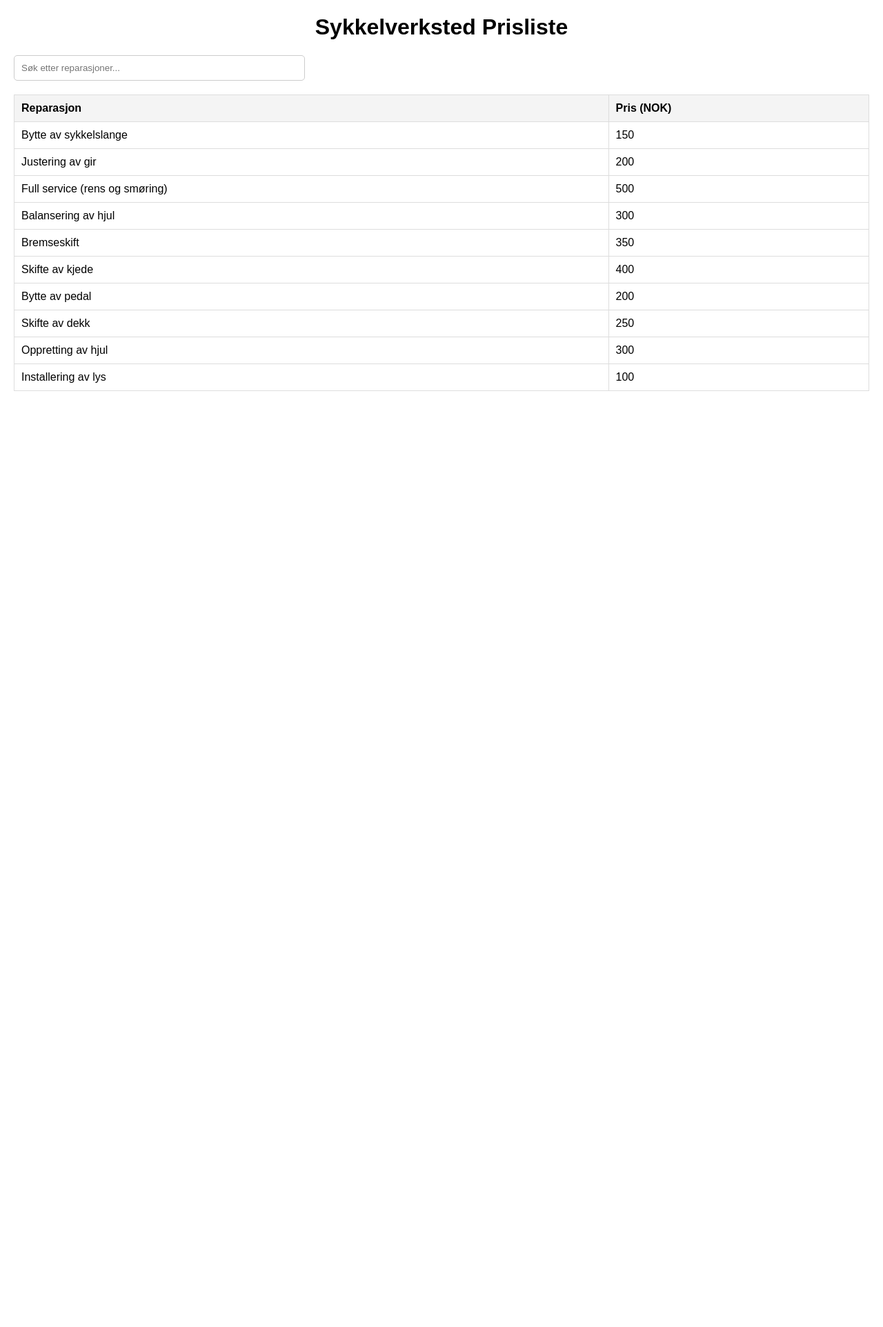
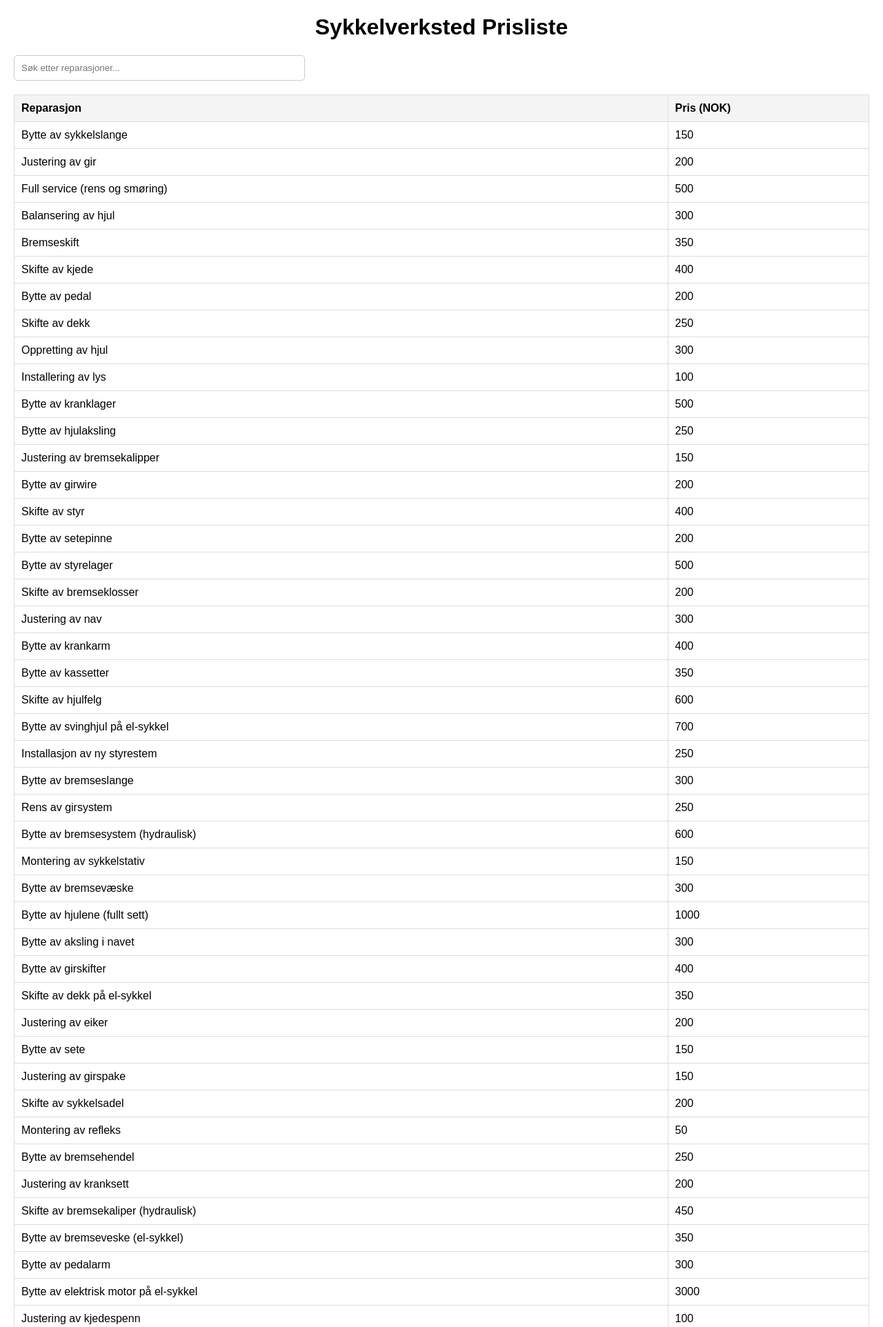
Before and after one commit to simonulvevadet/Terminoppgave_simon_2IMB, a Flask app: template Templates/Varer.html in a window 1280 px wide. Shown: the top 1924 px of the page at 69% size. Before the commit the page ends 567 px from the top, so only its background shows below. Run offline with Flask 3, Linux system fonts and the light colour scheme; the template is opened without the code that fills it, so the values that code supplies are empty.

Commit message:
Notater og skille kode
lagt til mer notater i libirary, prøver å få insert, varer og search sidene til å fungere

```diff
--- /dev/null
+++ b/Static/StylesVarer.css
@@ -0,0 +1,36 @@
+body {
+    font-family: Arial, sans-serif;
+    margin: 20px;
+}
+
+h1 {
+    text-align: center;
+}
+
+#search {
+    margin-bottom: 20px;
+    padding: 10px;
+    width: 100%;
+    max-width: 400px;
+    border: 1px solid #ccc;
+    border-radius: 5px;
+}
+
+table {
+    width: 100%;
+    border-collapse: collapse;
+}
+
+th, td {
+    padding: 10px;
+    text-align: left;
+    border: 1px solid #ddd;
+}
+
+th {
+    background-color: #f4f4f4;
+}
+
+tr:hover {
+    background-color: #f9f9f9;
+}
--- a/Static/script.js
+++ b/Static/script.js
@@ -89,3 +89,23 @@ async function loadRepairs() {
         repairDiv.appendChild(repairElement);  // Legger til reparasjonselementet i repairDiv.
     });
 }
+
+
+function searchTable() {
+    const input = document.getElementById("search");
+    const filter = input.value.toLowerCase();
+    const table = document.getElementById("priceTable");
+    const rows = table.getElementsByTagName("tr");
+
+    for (let i = 1; i < rows.length; i++) {
+        const cells = rows[i].getElementsByTagName("td");
+        let match = false;
+        for (let j = 0; j < cells.length; j++) {
+            if (cells[j].textContent.toLowerCase().includes(filter)) {
+                match = true;
+                break;
+            }
+        }
+        rows[i].style.display = match ? "" : "none";
+    }
+}
--- a/Templates/Varer.html
+++ b/Templates/Varer.html
@@ -1,62 +1,14 @@
 <!DOCTYPE html>
 <html lang="no">
+
 <head>
     <meta charset="UTF-8">
     <meta name="viewport" content="width=device-width, initial-scale=1.0">
     <title>Sykkelverksted Prisliste</title>
-    <style>
-        body {
-            font-family: Arial, sans-serif;
-            margin: 20px;
-        }
-        h1 {
-            text-align: center;
-        }
-        #search {
-            margin-bottom: 20px;
-            padding: 10px;
-            width: 100%;
-            max-width: 400px;
-            border: 1px solid #ccc;
-            border-radius: 5px;
-        }
-        table {
-            width: 100%;
-            border-collapse: collapse;
-        }
-        th, td {
-            padding: 10px;
-            text-align: left;
-            border: 1px solid #ddd;
-        }
-        th {
-            background-color: #f4f4f4;
-        }
-        tr:hover {
-            background-color: #f9f9f9;
-        }
-    </style>
-    <script>
-        function searchTable() {
-            const input = document.getElementById("search");
-            const filter = input.value.toLowerCase();
-            const table = document.getElementById("priceTable");
-            const rows = table.getElementsByTagName("tr");
+    <link rel="stylesheet" href="../Static/StylesVarer.css">
+</head>
 
-            for (let i = 1; i < rows.length; i++) {
-                const cells = rows[i].getElementsByTagName("td");
-                let match = false;
-                for (let j = 0; j < cells.length; j++) {
-                    if (cells[j].textContent.toLowerCase().includes(filter)) {
-                        match = true;
-                        break;
-                    }
-                }
-                rows[i].style.display = match ? "" : "none";
-            }
-        }
-    </script>
-</head>
+
 <body>
     <h1>Sykkelverksted Prisliste</h1>
     <input type="text" id="search" onkeyup="searchTable()" placeholder="Søk etter reparasjoner...">
@@ -108,7 +60,260 @@
                 <td>Installering av lys</td>
                 <td>100</td>
             </tr>
+            <tr>
+                <td>Bytte av kranklager</td>
+                <td>500</td>
+            </tr>
+            <tr>
+                <td>Bytte av hjulaksling</td>
+                <td>250</td>
+            </tr>
+            <tr>
+                <td>Justering av bremsekalipper</td>
+                <td>150</td>
+            </tr>
+            <tr>
+                <td>Bytte av girwire</td>
+                <td>200</td>
+            </tr>
+            <tr>
+                <td>Skifte av styr</td>
+                <td>400</td>
+            </tr>
+            <tr>
+                <td>Bytte av setepinne</td>
+                <td>200</td>
+            </tr>
+            <tr>
+                <td>Bytte av styrelager</td>
+                <td>500</td>
+            </tr>
+            <tr>
+                <td>Skifte av bremseklosser</td>
+                <td>200</td>
+            </tr>
+            <tr>
+                <td>Justering av nav</td>
+                <td>300</td>
+            </tr>
+            <tr>
+                <td>Bytte av krankarm</td>
+                <td>400</td>
+            </tr>
+            <tr>
+                <td>Bytte av kassetter</td>
+                <td>350</td>
+            </tr>
+            <tr>
+                <td>Skifte av hjulfelg</td>
+                <td>600</td>
+            </tr>
+            <tr>
+                <td>Bytte av svinghjul på el-sykkel</td>
+                <td>700</td>
+            </tr>
+            <tr>
+                <td>Installasjon av ny styrestem</td>
+                <td>250</td>
+            </tr>
+            <tr>
+                <td>Bytte av bremseslange</td>
+                <td>300</td>
+            </tr>
+            <tr>
+                <td>Rens av girsystem</td>
+                <td>250</td>
+            </tr>
+            <tr>
+                <td>Bytte av bremsesystem (hydraulisk)</td>
+                <td>600</td>
+            </tr>
+            <tr>
+                <td>Montering av sykkelstativ</td>
+                <td>150</td>
+            </tr>
+            <tr>
+                <td>Bytte av bremsevæske</td>
+                <td>300</td>
+            </tr>
+            <tr>
+                <td>Bytte av hjulene (fullt sett)</td>
+                <td>1000</td>
+            </tr>
+            <tr>
+                <td>Bytte av aksling i navet</td>
+                <td>300</td>
+            </tr>
+            <tr>
+                <td>Bytte av girskifter</td>
+                <td>400</td>
+            </tr>
+            <tr>
+                <td>Skifte av dekk på el-sykkel</td>
+                <td>350</td>
+            </tr>
+            <tr>
+                <td>Justering av eiker</td>
+                <td>200</td>
+            </tr>
+            <tr>
+                <td>Bytte av sete</td>
+                <td>150</td>
+            </tr>
+            <tr>
+                <td>Justering av girspake</td>
+                <td>150</td>
+            </tr>
+            <tr>
+                <td>Skifte av sykkelsadel</td>
+                <td>200</td>
+            </tr>
+            <tr>
+                <td>Montering av refleks</td>
+                <td>50</td>
+            </tr>
+            <tr>
+                <td>Bytte av bremsehendel</td>
+                <td>250</td>
+            </tr>
+            <tr>
+                <td>Justering av kranksett</td>
+                <td>200</td>
+            </tr>
+            <tr>
+                <td>Skifte av bremsekaliper (hydraulisk)</td>
+                <td>450</td>
+            </tr>
+            <tr>
+                <td>Bytte av bremseveske (el-sykkel)</td>
+                <td>350</td>
+            </tr>
+            <tr>
+                <td>Bytte av pedalarm</td>
+                <td>300</td>
+            </tr>
+            <tr>
+                <td>Bytte av elektrisk motor på el-sykkel</td>
+                <td>3000</td>
+            </tr>
+            <tr>
+                <td>Justering av kjedespenn</td>
+                <td>100</td>
+            </tr>
+            <tr>
+                <td>Bytte av gaffel</td>
+                <td>800</td>
+            </tr>
+            <tr>
+                <td>Skifte av elektrisk bremsesystem (el-sykkel)</td>
+                <td>1500</td>
+            </tr>
+            <tr>
+                <td>Bytte av hjuloppheng (suspensjon)</td>
+                <td>1000</td>
+            </tr>
+            <tr>
+                <td>Bytte av dekkventil</td>
+                <td>150</td>
+            </tr>
+            <tr>
+                <td>Installasjon av sykkelcomputere</td>
+                <td>200</td>
+            </tr>
+            <tr>
+                <td>Bytte av refleksbånd</td>
+                <td>50</td>
+            </tr>
+            <tr>
+                <td>Rens av bremseklosser</td>
+                <td>150</td>
+            </tr>
+            <tr>
+                <td>Skifte av felg på el-sykkel</td>
+                <td>600</td>
+            </tr>
+            <tr>
+                <td>Skifte av styrbånd (for landeveissykkel)</td>
+                <td>150</td>
+            </tr>
+            <tr>
+                <td>Justering av ståhåndtak</td>
+                <td>100</td>
+            </tr>
+            <tr>
+                <td>Reparasjon av elektrisk ledning (el-sykkel)</td>
+                <td>350</td>
+            </tr>
+            <tr>
+                <td>Rens av hjulnav</td>
+                <td>250</td>
+            </tr>
+            <tr>
+                <td>Bytte av skjerm</td>
+                <td>300</td>
+            </tr>
+            <tr>
+                <td>Bytte av girsystem på el-sykkel</td>
+                <td>1000</td>
+            </tr>
+            <tr>
+                <td>Skifte av motorbatteri på el-sykkel</td>
+                <td>2500</td>
+            </tr>
+            <tr>
+                <td>Skifte av girkassett (el-sykkel)</td>
+                <td>450</td>
+            </tr>
+            <tr>
+                <td>Bytte av batteri til sykkelcomputer</td>
+                <td>100</td>
+            </tr>
+            <tr>
+                <td>Reparasjon av elektrisk system (el-sykkel)</td>
+                <td>1000</td>
+            </tr>
+            <tr>
+                <td>Justering av bremseheis</td>
+                <td>200</td>
+            </tr>
+            <tr>
+                <td>Bytte av stålbremse</td>
+                <td>200</td>
+            </tr>
+            <tr>
+                <td>Bytte av skivebremse</td>
+                <td>400</td>
+            </tr>
+            <tr>
+                <td>Bytte av sykkelspake</td>
+                <td>150</td>
+            </tr>
+            <tr>
+                <td>Rens av sykkelkjede</td>
+                <td>150</td>
+            </tr>
+            <tr>
+                <td>Installasjon av sykkelbelysning (bak/foran)</td>
+                <td>150</td>
+            </tr>
+            <tr>
+                <td>Bytte av lås</td>
+                <td>250</td>
+            </tr>
+            <tr>
+                <td>Justering av hjuloppheng</td>
+                <td>250</td>
+            </tr>
+            <tr>
+                <td>Bytte av styrelager</td>
+                <td>300</td>
+            </tr>
+            <tr>
+                <td>Skifte av kjedeplate</td>
+                <td>200</td>
+            </tr>
         </tbody>
     </table>
 </body>
+<script src="../Static/script.js"></script>
 </html>
```
Also changed, not shown: Library.py (+38 -31 lines), Templates/Insert.html (+6 -3 lines), Templates/index.html (+4 -4 lines), Templates/search.html (+6 -2 lines).
